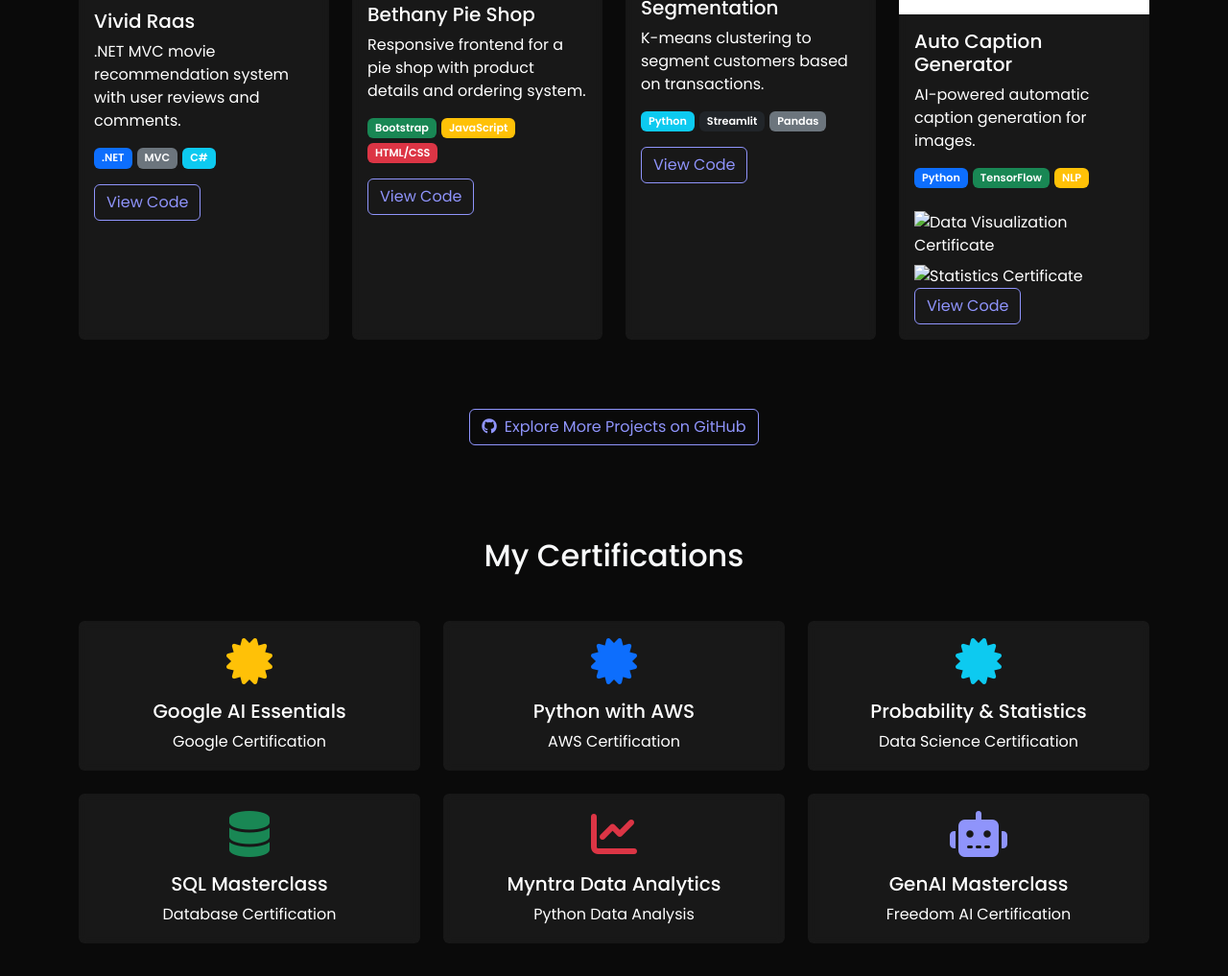
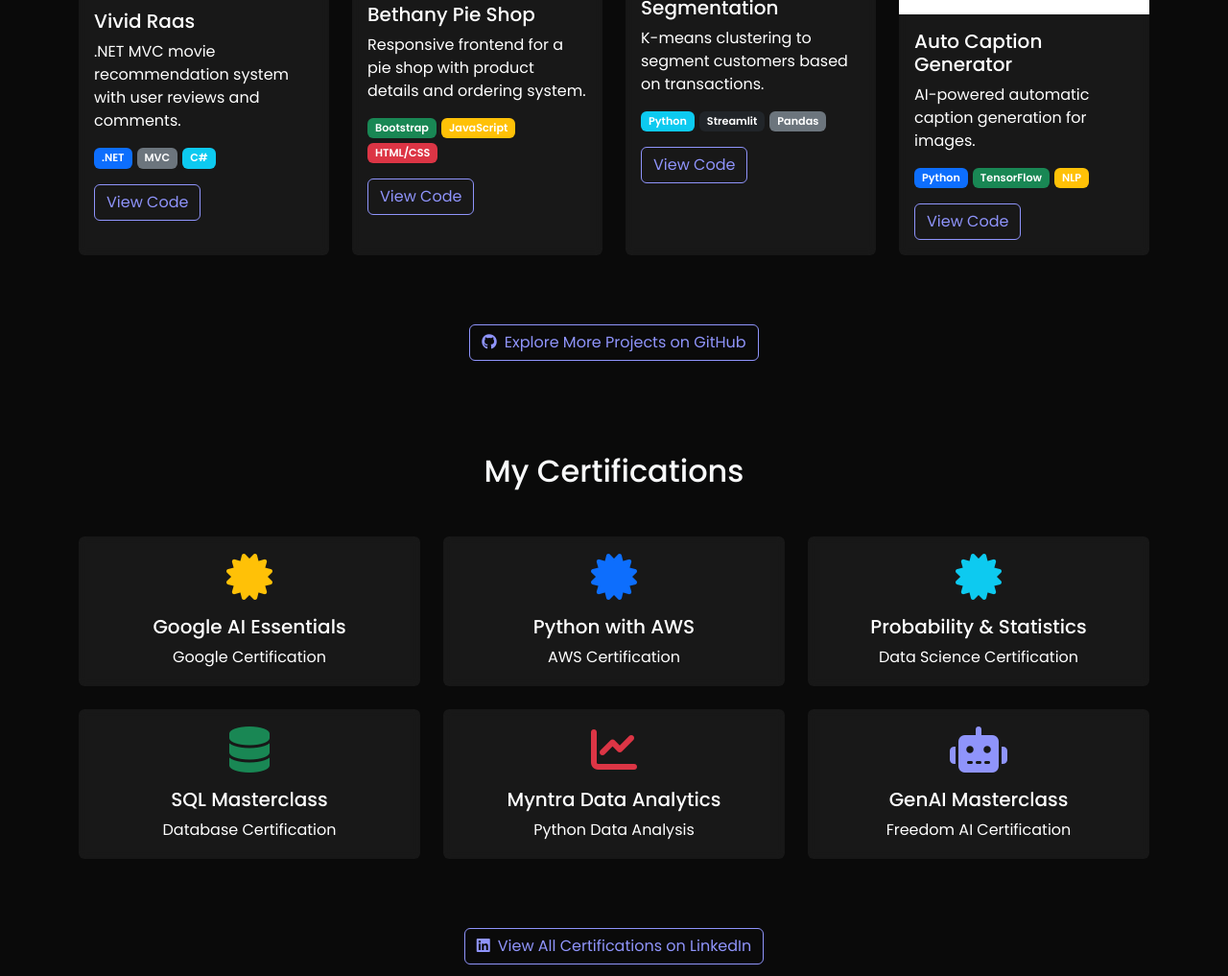
Before and after one commit to Code-Ani2/My_Portfolio, a plain HTML site: page index.html in a window 1280 px wide. Shown: the part 2771-3788 px from the top of the page at 96% size. Drawn offline with nearby package versions, Linux system fonts and the light colour scheme.

Commit message:
I have changed the index.html file removed some images fro auto-caption generator

```diff
--- a/index.html
+++ b/index.html
@@ -465,8 +465,7 @@
                                 <span class="badge bg-success">TensorFlow</span>
                                 <span class="badge bg-warning">NLP</span>
                             </div>
-                            <img src="Images/Data visualization with python.pdf" class="img-fluid mt-2" alt="Data Visualization Certificate">
-                            <img src="Images/probability and satistics using python.pdf" class="img-fluid mt-2" alt="Statistics Certificate">
+
                             <a href="#" class="btn btn-outline-primary">View Code</a>
                         </div>
                     </div>
```
